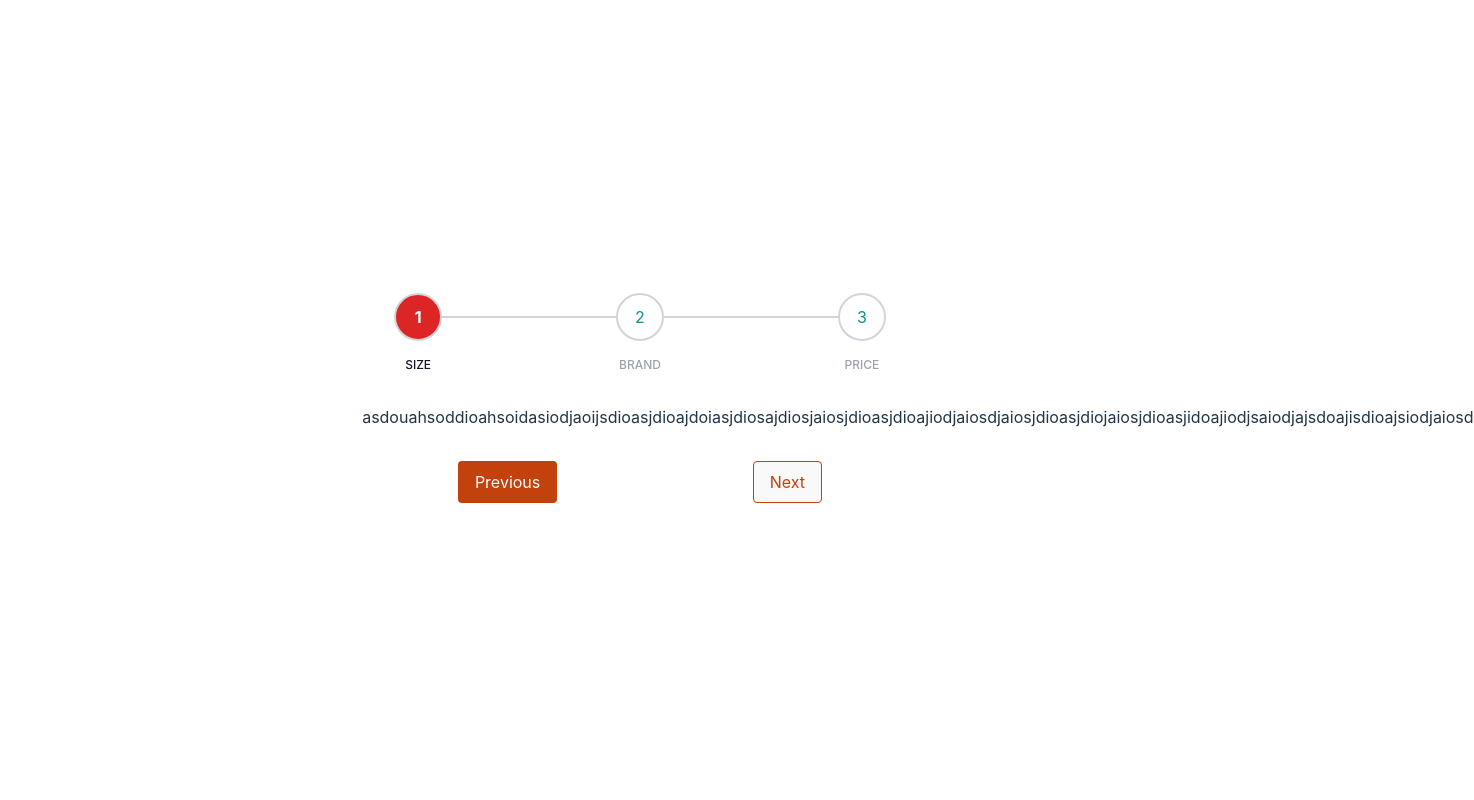
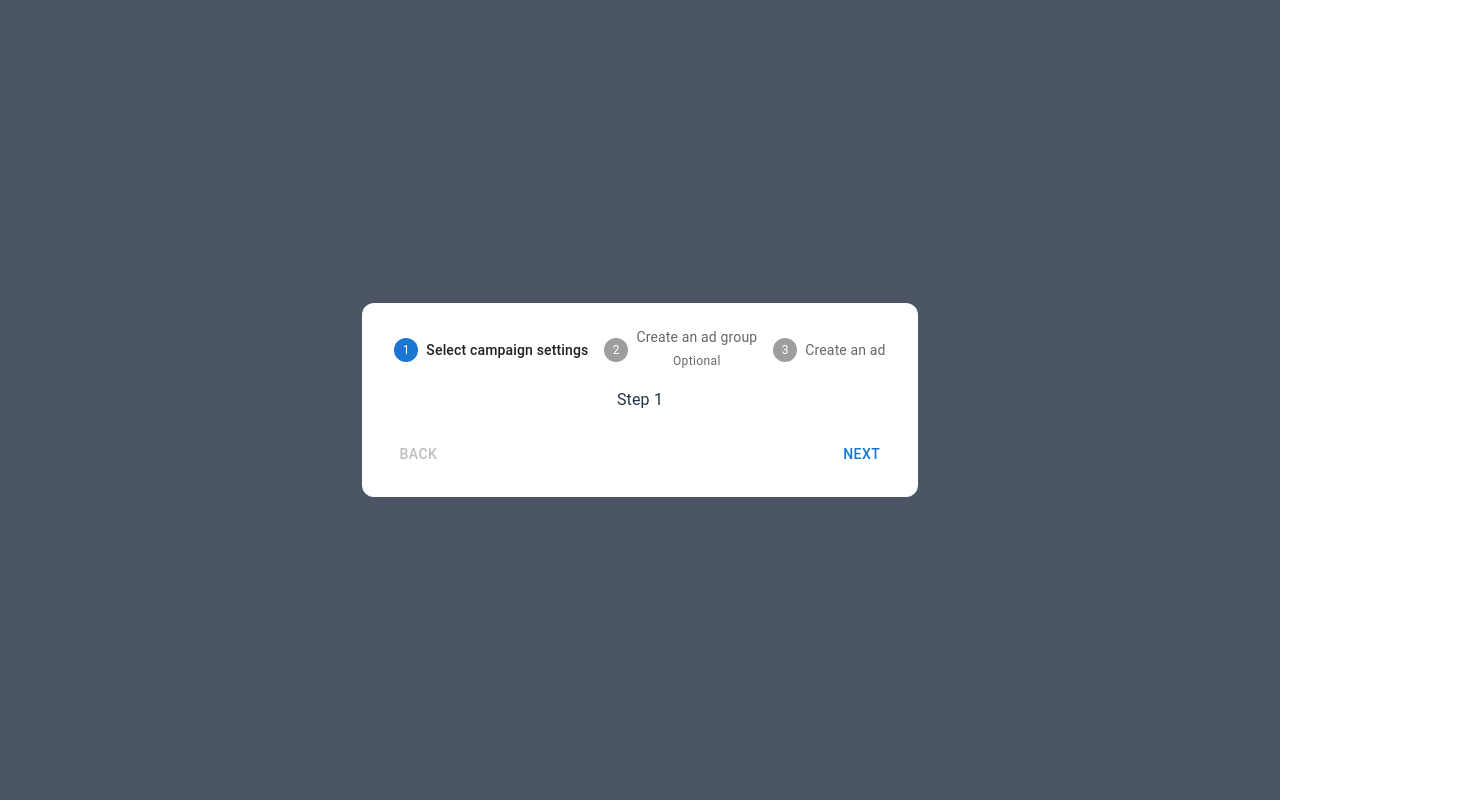
Before and after one commit to arunbluez/data-driven-shopping-assistant, a React (Vite) app: page / in a window 1280 px wide. Shown: the whole page, 1474 px wide, since content can reach past the window. Built offline with nearby package versions, Linux system fonts and the light colour scheme.

Commit message:
:lipstick: added MUI5 and added stepper component

```diff
--- a/package.json
+++ b/package.json
@@ -10,9 +10,11 @@
     "preview": "vite preview"
   },
   "dependencies": {
+    "@emotion/react": "^11.11.1",
+    "@emotion/styled": "^11.11.0",
+    "@mui/material": "^5.14.8",
     "react": "^18.2.0",
-    "react-dom": "^18.2.0",
-    "serve": "^14.2.1"
+    "react-dom": "^18.2.0"
   },
   "devDependencies": {
     "@types/react": "^18.2.15",
--- a/src/App.tsx
+++ b/src/App.tsx
@@ -1,44 +1,10 @@
-import { useState } from "react"
 import "./App.css"
-import Stepper from "./components/Stepper"
+import StepperComponent from "./components/StepperComponent"
 
 function App() {
-  const [currentStep, setCurrentStep] = useState(1)
-  const stepArray = ["Size", "Brand", "Price"]
-  const handleClick = (clickType?: string) => {
-    let newStep = currentStep
-    clickType == "next" ? newStep++ : newStep--
-    // Check if steps are within the boundary
-    if (newStep > 0 && newStep <= stepArray.length) {
-      setCurrentStep(newStep)
-    }
-  }
   return (
-    <div className="w-full">
-      <div className="w-1/2 mx-auto rounded-2xl pb-2 bg-white">
-        <div className="container horizontal mt-5 mb-12">
-          <Stepper steps={stepArray} currentStepNumber={currentStep} />
-        </div>
-        <div>
-          asdouahsoddioahsoidasiodjaoijsdioasjdioajdoiasjdiosajdiosjaiosjdioasjdioajiodjaiosdjaiosjdioasjdiojaiosjdioasjidoajiodjsaiodjajsdoajisdioajsiodjaiosd
-        </div>
-        <div className="container flex justify-around my-8 ">
-          <button
-            onClick={() => handleClick()}
-            className="btn-primary transition duration-300 ease-in-out focus:outline-none focus:shadow-outline bg-orange-700 hover:bg-orange-900 text-white font-normal py-2 px-4 mr-1 rounded"
-          >
-            {" "}
-            Previous{" "}
-          </button>
-          <button
-            onClick={() => handleClick("next")}
-            className="btn-outline-primary transition duration-300 ease-in-out focus:outline-none focus:shadow-outline border border-orange-700 hover:bg-orange-700 text-orange-700 hover:text-white font-normal py-2 px-4 rounded"
-          >
-            {" "}
-            Next{" "}
-          </button>
-        </div>
-      </div>
+    <div className="mx-auto bg-white rounded-xl p-6">
+      <StepperComponent />
     </div>
   )
 }
--- a/src/components/Stepper.tsx
+++ /dev/null
@@ -1,120 +0,0 @@
-import { useEffect, useRef, useState } from "react"
-
-type Props = {
-  steps: string[]
-  currentStepNumber: number
-}
-
-interface stepObject {
-  description?: string
-  completed?: boolean
-  highlighted?: boolean
-  selected?: boolean
-}
-
-export default function Stepper({ steps, currentStepNumber }: Props) {
-  const [stepperSteps, setStep] = useState<stepObject[]>([])
-  const stepsStateRef = useRef<any>()
-
-  useEffect(() => {
-    const stepsState = steps.map((step, index) => {
-      const stepObj: stepObject = {}
-      stepObj.description = step
-      stepObj.completed = false
-      stepObj.highlighted = index === 0 ? true : false
-      stepObj.selected = index === 0 ? true : false
-      return stepObj
-    })
-    stepsStateRef.current = stepsState
-    const currentSteps = updateStep(currentStepNumber - 1, stepsState)
-    setStep(currentSteps)
-  }, [])
-
-  useEffect(() => {
-    const currentSteps = updateStep(
-      currentStepNumber - 1,
-      stepsStateRef.current
-    )
-    setStep(currentSteps)
-  }, [currentStepNumber])
-
-  function updateStep(stepNumber: number, steps: stepObject[]) {
-    const newSteps = [...steps]
-    let stepCounter = 0
-    while (stepCounter < newSteps.length) {
-      //current step
-      if (stepCounter === stepNumber) {
-        newSteps[stepCounter] = {
-          ...newSteps[stepCounter],
-          highlighted: true,
-          selected: true,
-          completed: false,
-        }
-        stepCounter++
-      }
-      // Past step
-      else if (stepCounter < stepNumber) {
-        newSteps[stepCounter] = {
-          ...newSteps[stepCounter],
-          highlighted: false,
-          selected: true,
-          completed: true,
-        }
-        stepCounter++
-      }
-      // Future steps
-      else {
-        newSteps[stepCounter] = {
-          ...newSteps[stepCounter],
-          highlighted: false,
-          selected: false,
-          completed: false,
-        }
-        stepCounter++
-      }
-    }
-    return newSteps
-  }
-  const stepsDisplay = stepperSteps.map((step, index) => {
-    return (
-      <div
-        key={index}
-        className={
-          index !== stepperSteps.length - 1
-            ? "w-full flex items-center"
-            : "flex items-center"
-        }
-      >
-        <div className="relative flex flex-col items-center text-teal-600">
-          <div
-            className={`rounded-full transition duration-500 ease-in-out border-2 border-gray-300 h-12 w-12 flex items-center justify-center py-3  ${
-              step.selected ? "bg-red-600 text-white font-bold" : ""
-            }`}
-          >
-            {step.completed ? (
-              <span className="text-white font-bold text-xl">✓</span>
-            ) : (
-              index + 1
-            )}
-          </div>
-          <div
-            className={`absolute top-0  text-center mt-16 w-32 text-xs font-medium uppercase ${
-              step.highlighted ? "text-gray-900" : "text-gray-400"
-            }`}
-          >
-            {" "}
-            {step.description}{" "}
-          </div>
-        </div>
-        <div className="flex-auto border-t-2 transition duration-500 ease-in-out border-gray-300 ">
-          {" "}
-        </div>
-      </div>
-    )
-  })
-  return (
-    <div className="mx-4 p-4 flex justify-between items-center">
-      {stepsDisplay}
-    </div>
-  )
-}
--- /dev/null
+++ b/src/components/StepperComponent.tsx
@@ -0,0 +1,116 @@
+import * as React from "react"
+import Box from "@mui/material/Box"
+import Stepper from "@mui/material/Stepper"
+import Step from "@mui/material/Step"
+import StepLabel from "@mui/material/StepLabel"
+import Button from "@mui/material/Button"
+import Typography from "@mui/material/Typography"
+
+const steps = ["Select campaign settings", "Create an ad group", "Create an ad"]
+
+export default function StepperComponent() {
+  const [activeStep, setActiveStep] = React.useState(0)
+  const [skipped, setSkipped] = React.useState(new Set<number>())
+
+  const isStepOptional = (step: number) => {
+    return step === 1
+  }
+
+  const isStepSkipped = (step: number) => {
+    return skipped.has(step)
+  }
+
+  const handleNext = () => {
+    let newSkipped = skipped
+    if (isStepSkipped(activeStep)) {
+      newSkipped = new Set(newSkipped.values())
+      newSkipped.delete(activeStep)
+    }
+
+    setActiveStep((prevActiveStep) => prevActiveStep + 1)
+    setSkipped(newSkipped)
+  }
+
+  const handleBack = () => {
+    setActiveStep((prevActiveStep) => prevActiveStep - 1)
+  }
+
+  const handleSkip = () => {
+    if (!isStepOptional(activeStep)) {
+      // You probably want to guard against something like this,
+      // it should never occur unless someone's actively trying to break something.
+      throw new Error("You can't skip a step that isn't optional.")
+    }
+
+    setActiveStep((prevActiveStep) => prevActiveStep + 1)
+    setSkipped((prevSkipped) => {
+      const newSkipped = new Set(prevSkipped.values())
+      newSkipped.add(activeStep)
+      return newSkipped
+    })
+  }
+
+  const handleReset = () => {
+    setActiveStep(0)
+  }
+
+  return (
+    <Box sx={{ width: "100%" }}>
+      <Stepper activeStep={activeStep}>
+        {steps.map((label, index) => {
+          const stepProps: { completed?: boolean } = {}
+          const labelProps: {
+            optional?: React.ReactNode
+          } = {}
+          if (isStepOptional(index)) {
+            labelProps.optional = (
+              <Typography variant="caption">Optional</Typography>
+            )
+          }
+          if (isStepSkipped(index)) {
+            stepProps.completed = false
+          }
+          return (
+            <Step key={label} {...stepProps}>
+              <StepLabel {...labelProps}>{label}</StepLabel>
+            </Step>
+          )
+        })}
+      </Stepper>
+      {activeStep === steps.length ? (
+        <React.Fragment>
+          <Typography sx={{ mt: 2, mb: 1 }}>
+            All steps completed - you&apos;re finished
+          </Typography>
+          <Box sx={{ display: "flex", flexDirection: "row", pt: 2 }}>
+            <Box sx={{ flex: "1 1 auto" }} />
+            <Button onClick={handleReset}>Reset</Button>
+          </Box>
+        </React.Fragment>
+      ) : (
+        <React.Fragment>
+          <Typography sx={{ mt: 2, mb: 1 }}>Step {activeStep + 1}</Typography>
+          <Box sx={{ display: "flex", flexDirection: "row", pt: 2 }}>
+            <Button
+              color="inherit"
+              disabled={activeStep === 0}
+              onClick={handleBack}
+              sx={{ mr: 1 }}
+            >
+              Back
+            </Button>
+            <Box sx={{ flex: "1 1 auto" }} />
+            {isStepOptional(activeStep) && (
+              <Button color="inherit" onClick={handleSkip} sx={{ mr: 1 }}>
+                Skip
+              </Button>
+            )}
+            <Button onClick={handleNext}>
+              {activeStep === steps.length - 1 ? "Finish" : "Next"}
+            </Button>
+          </Box>
+        </React.Fragment>
+      )}
+    </Box>
+  )
+}
--- a/src/components/StepperControl.tsx
+++ /dev/null
@@ -1,3 +0,0 @@
-export default function StepperControl() {
-  return <div>StepperControl</div>
-}
--- a/src/index.css
+++ b/src/index.css
@@ -1,7 +1,6 @@
 @tailwind base;
 @tailwind components;
 @tailwind utilities;
-
 :root {
   font-family: Inter, system-ui, Avenir, Helvetica, Arial, sans-serif;
   line-height: 1.5;
@@ -33,6 +32,7 @@
   place-items: center;
   min-width: 320px;
   min-height: 100vh;
+  @apply bg-gray-600;
 }
 
 h1 {
--- a/tailwind.config.js
+++ b/tailwind.config.js
@@ -1,18 +1,7 @@
 /** @type {import('tailwindcss').Config} */
-export default {
-  darkMode: false,
+module.exports = {
   content: ["./src/**/*.{js,jsx,ts,tsx}"],
   theme: {
-    screens: {
-      tablet: "640px",
-      // => @media (min-width: 640px) { ... }
-
-      laptop: "1024px",
-      // => @media (min-width: 1024px) { ... }
-
-      desktop: "1280px",
-      // => @media (min-width: 1280px) { ... }
-    },
     extend: {},
   },
   plugins: [],
```
Also changed, not shown: .eslintrc.cjs, 1 other file (tests, documents, lock files or other folders).
